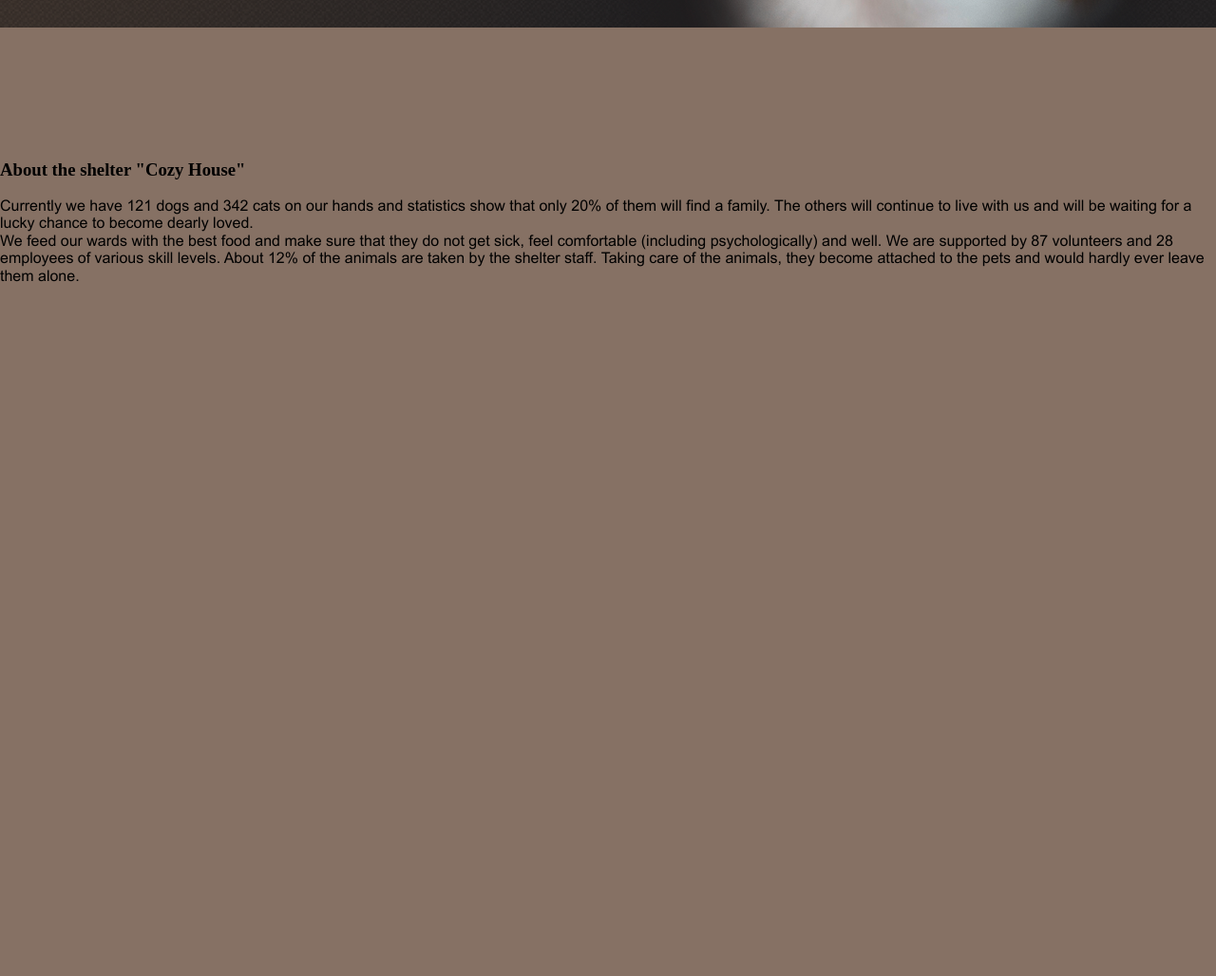
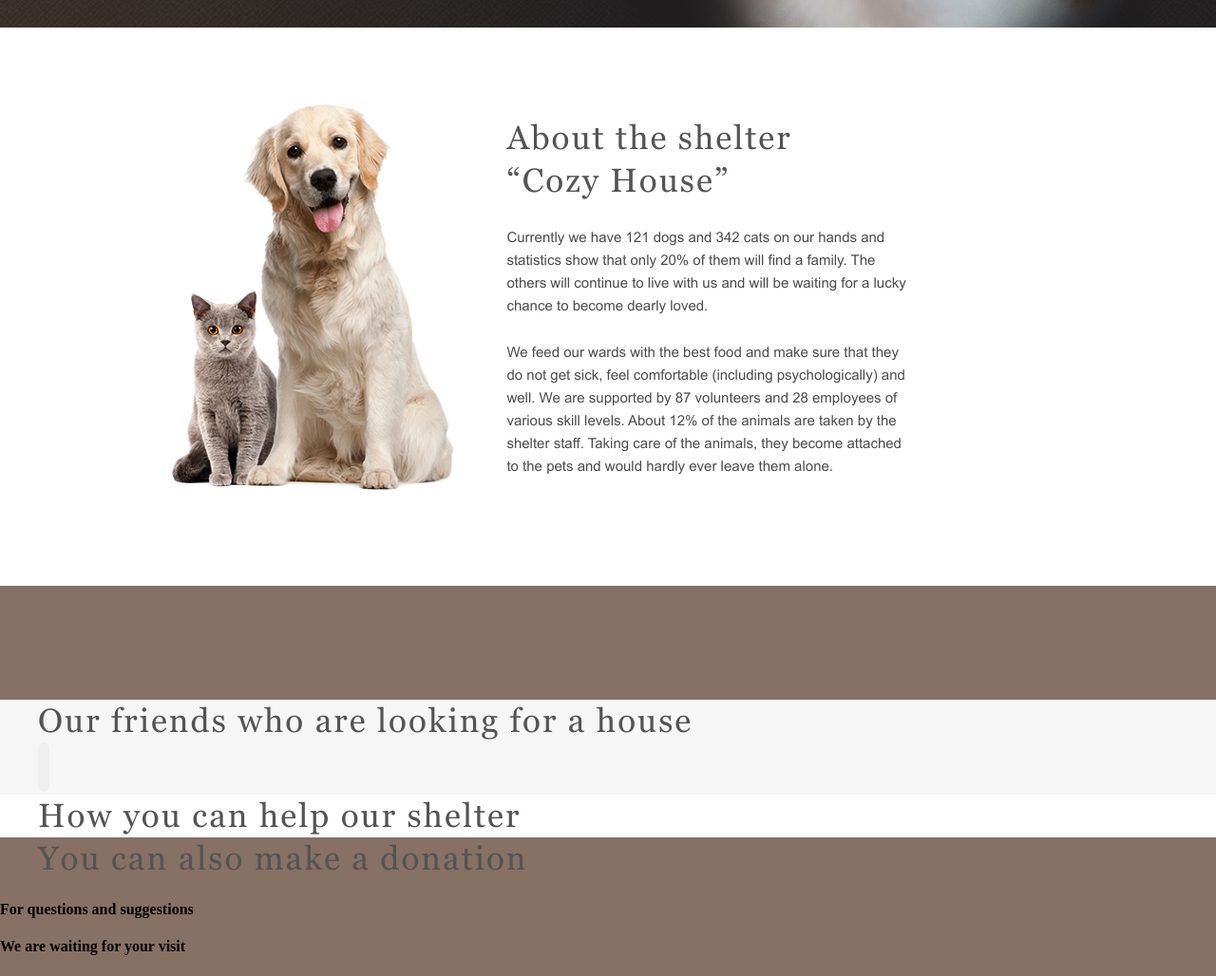
Before and after one commit to Legat14/shelter, a website: page shelter/assets/pages/main/index.html in a window 1280 px wide. Shown: the part 879-1907 px from the top of the page at 95% size. Before the commit the page ends 1179 px from the top, so only its background shows below. Drawn offline with Linux system fonts and the light colour scheme.

Commit message:
feat: make about-shelter section

```diff
--- a/shelter/assets/pages/main/index.html
+++ b/shelter/assets/pages/main/index.html
@@ -35,17 +35,50 @@
       </div>
     </section>
 
-    <section>
+    <section class="about-shelter wrapper bg-1">
       <div>
-        <h3>About the shelter "Cozy House"</h3>
+        <h3>About the shelter “Cozy House”</h3>
         <p>Currently we have 121 dogs and 342 cats on our hands and statistics show that only 20% of them will find a family. The others will continue to live with us and will be waiting for a lucky chance to become dearly loved.</p>
         <p>We feed our wards with the best food and make sure that they do not get sick, feel comfortable (including psychologically) and well. We are supported by 87 volunteers and 28 employees of various skill levels. About 12% of the animals are taken by the shelter staff. Taking care of the animals, they become attached to the pets and would hardly ever leave them alone.</p>
+      </div>
+    </section>
+
+    <section class="our-friends wrapper bg-2">
+      <h3>Our friends who are looking for a house</h3>
+      <div>
+
+      </div>
+      <button type="button"></button>
+    </section>
+
+    <section class="help-shelter wrapper bg-1">
+      <h3>How you can help our shelter</h3>
+      <div>
+
+      </div>
+    </section>
+
+    <section class="donation wrapper">
+      <div>
+        <h3>You can also make a donation</h3>
+        <p></p>
+        <div></div>
+        <p></p>
       </div>
     </section>
   </main>
 
   <footer>
-
+    <div>
+      <h4>For questions and suggestions</h4>
+      <div></div>
+      <div></div>
+    </div>
+    <div>
+      <h4>We are waiting for your visit</h4>
+    </div>
+    <div></div>
+    <div></div>
   </footer>
 </body>
 </html>
--- a/shelter/assets/sass/abstructs/_variables.scss
+++ b/shelter/assets/sass/abstructs/_variables.scss
@@ -3,7 +3,9 @@ $color-bg: #867164;
 $color-light-x: #ffffff;
 $color-light-s: #fafafa;
 $color-dark-s: #cdcdcd;
+$color-dark-x1: #4c4c4c;
 $color-dark-3x1: #292929;
+$color-dark-l: #545454;
 $color-gradient-bg-1: #544235;
 $color-gradient-bg-2: #222021;
 $color-bg-1: #ffffff;
--- a/shelter/assets/sass/base/_general.scss
+++ b/shelter/assets/sass/base/_general.scss
@@ -1,4 +1,13 @@
 p,
 ul {
-  font-family: 'Arial', sans-serif;
+  font-family: "Arial", sans-serif;
 }
+
+h3 {
+  font-family: "Georgia", serif;
+  font-size: 35px;
+  font-weight: 400;
+  line-height: 45px;
+  letter-spacing: 2px;
+  color: $color-dark-l;
+}
--- a/shelter/assets/sass/base/_reset_styles.scss
+++ b/shelter/assets/sass/base/_reset_styles.scss
@@ -1,5 +1,6 @@
 h1,
 h2,
+h3,
 p,
 ul {
   margin: 0;
--- /dev/null
+++ b/shelter/assets/sass/layout/_about-shelter.scss
@@ -0,0 +1,26 @@
+.about-shelter {
+  position: relative;
+  top: -120px;
+  height: 588px;
+  background-image: url(../../images/about-pets.png);
+  background-repeat: no-repeat;
+  background-position: 14vw 80px;
+  div {
+    position: relative;
+    left: 38.55vw;
+    top: 94px;
+    width: 430px;
+    height: 380px;
+    display: flex;
+    flex-direction: column;
+    justify-content: space-between;
+  }
+  h3 {
+    width: 350px;
+  }
+  p {
+    font-size: 15px;
+    line-height: 24px;
+    color: $color-dark-x1;
+  }
+}
--- a/shelter/assets/sass/layout/_layouts.scss
+++ b/shelter/assets/sass/layout/_layouts.scss
@@ -8,3 +8,11 @@ body {
   padding-right: 40px;
   margin: auto;
 }
+
+.bg-1 {
+  background-color: $color-bg-1;
+}
+
+.bg-2 {
+  background-color: $color-bg-2;
+}
--- a/shelter/assets/sass/main.scss
+++ b/shelter/assets/sass/main.scss
@@ -2,7 +2,8 @@
 @import "./abstructs/fonts";
 @import "./base/general";
 @import "./base/reset_styles";
+@import "./components/buttons";
 @import "./layout/layouts";
-@import "./components/buttons";
-@import "./components/header";
-@import "./components/not-only";
+@import "./layout/header";
+@import "./layout/not-only";
+@import "./layout/about-shelter";
```
Also changed, not shown: shelter/assets/images/about-pets.png (added), shelter/assets/pages/main/style.css, shelter/assets/sass/layout/_header.scss (renamed from shelter/assets/sass/components/_header.scss), shelter/assets/sass/layout/_not-only.scss (renamed from shelter/assets/sass/components/_not-only.scss), 1 other file.
